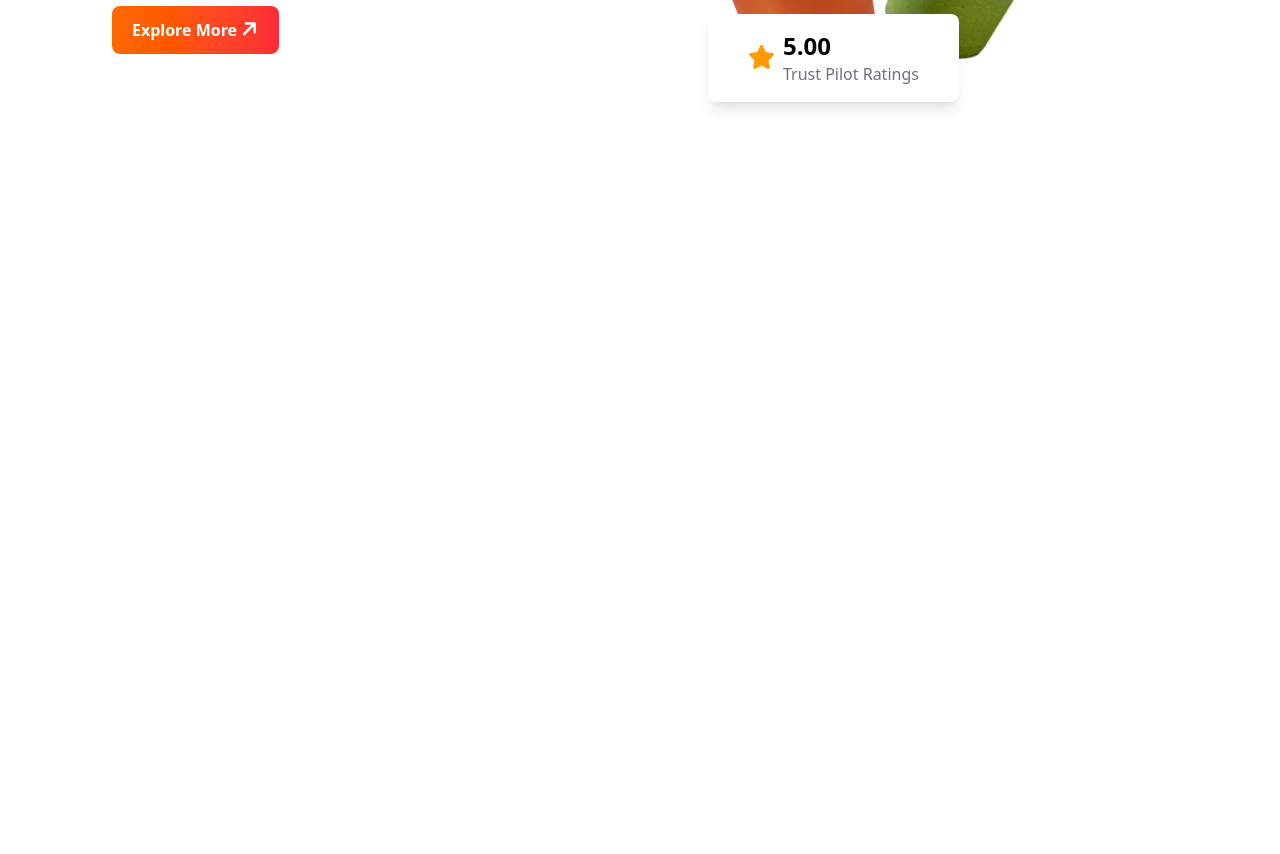
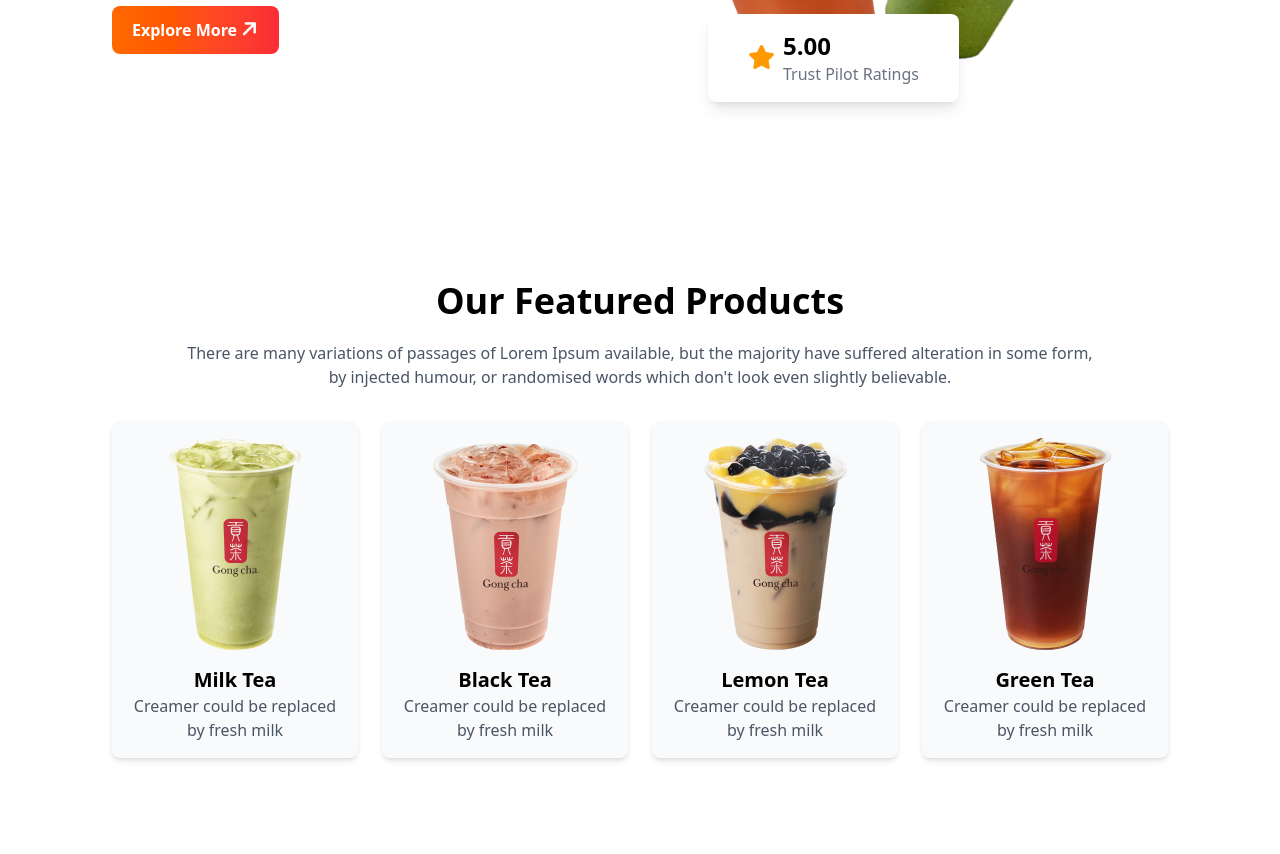
Before and after one commit to ROKEYAKHATUN/Tea_House, a plain HTML site: page index.html in a window 1280 px wide. Shown: the part 346-1200 px from the top of the page. Before the commit the page ends 800 px from the top, so only its background shows below. Drawn offline with nearby package versions, Linux system fonts and the light colour scheme.

Commit message:
completed the feature products section

```diff
--- a/index.html
+++ b/index.html
@@ -22,7 +22,7 @@
     <!-- main section -->
      <main class="max-w-screen-xl mx-auto px-16 lg:px-28">
       <!-- header section -->
-      <header class="flex pt-10 mb-20 ">
+      <header class="lg:flex pt-10 mb-20 ">
         <div>
            <h1 class="text-5xl md:text-7xl">It's good<br>
             tea time at The <br>
@@ -48,6 +48,58 @@
         </div>
 
       </header>
+
+
+      <!-- featured Product Sections -->
+
+      <section class="py-8 lg:py-24">
+        <div class="text-center mb-8">
+          <h1 class="text-3xl md:text-4xl font-bold mb-5">Our Featured Products</h1>
+          <p class="text-gray-600 mx-auto">There are many variations of passages of Lorem Ipsum available, but the majority have suffered alteration in some form,<br> by injected humour, or randomised words which don't look even slightly believable.
+
+          </p>
+        </div>
+
+        <div class="grid grid-cols-1 md:grid-cols-2 lg:grid-cols-4 gap-6 text-center">
+          <div class="rounded-lg shadow-md bg-gray-50 overflow-hidden">
+            <img class="mx-auto pt-4" src="images/tea-1.png" alt="">
+            <div class="p-4">
+              <h2 class="font-bold text-xl">Milk Tea</h2>
+              <p class="text-gray-600">Creamer could be replaced by fresh milk</p>
+            </div>
+
+          </div>
+
+          <div class="rounded-lg shadow-md bg-gray-50 overflow-hidden">
+            <img class="mx-auto pt-4" src="images/tea-2.png" alt="">
+            <div class="p-4">
+              <h2 class="font-bold text-xl">Black Tea</h2>
+              <p class="text-gray-600">Creamer could be replaced by fresh milk</p>
+            </div>
+
+          </div>
+
+          <div class="rounded-lg shadow-md bg-gray-50 overflow-hidden">
+            <img class="mx-auto pt-4" src="images/tea-3.png" alt="">
+            <div class="p-4">
+              <h2 class="font-bold text-xl">Lemon Tea</h2>
+              <p class="text-gray-600">Creamer could be replaced by fresh milk</p>
+            </div>
+
+          </div>
+
+          <div class="rounded-lg shadow-md bg-gray-50 overflow-hidden">
+            <img class="mx-auto pt-4" src="images/tea-4.png" alt="">
+            <div class="p-4">
+              <h2 class="font-bold text-xl">Green Tea</h2>
+              <p class="text-gray-600">Creamer could be replaced by fresh milk</p>
+            </div>
+
+          </div>
+
+        </div>
+
+      </section>
      </main>
 </body>
 </html>
```
